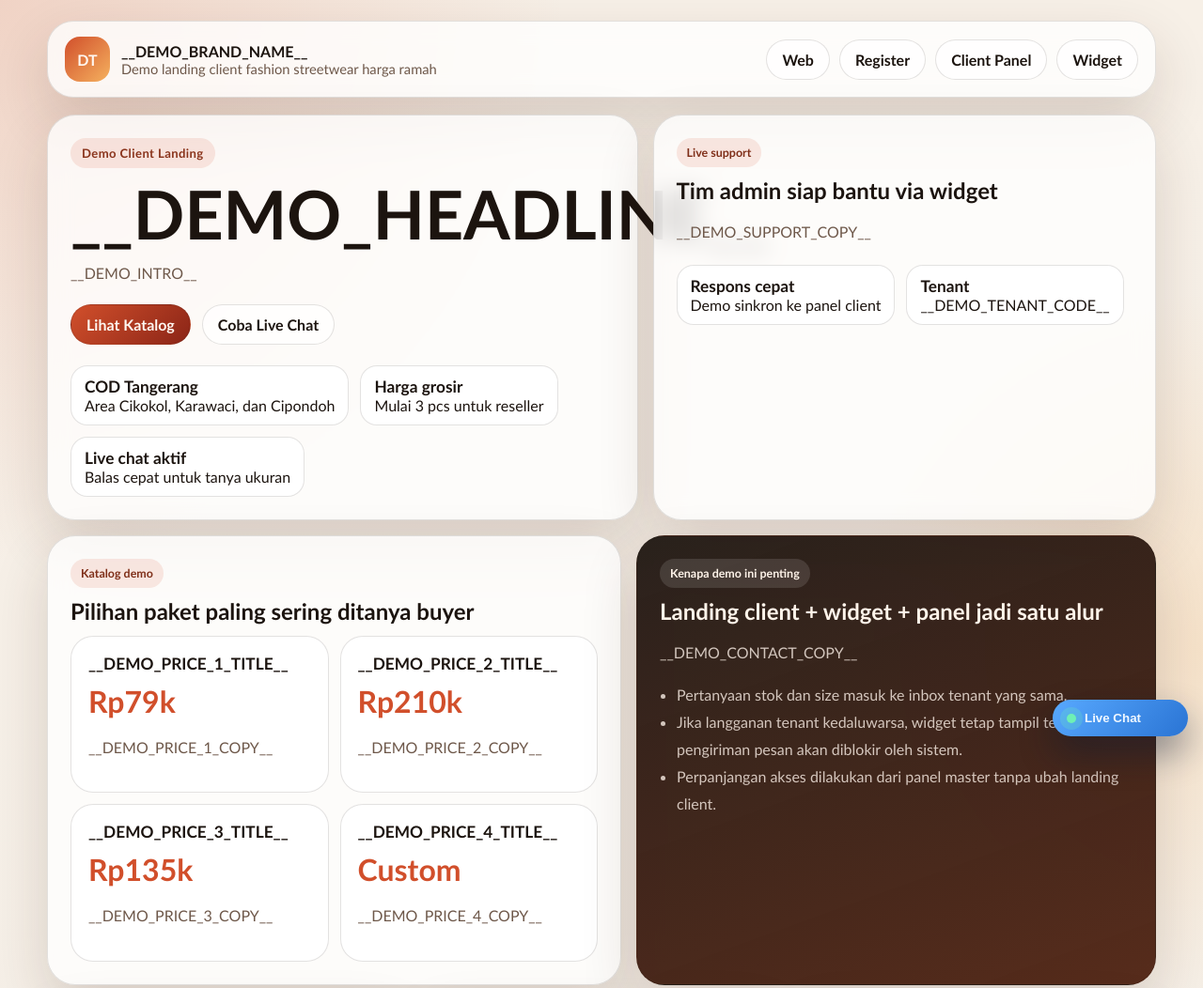
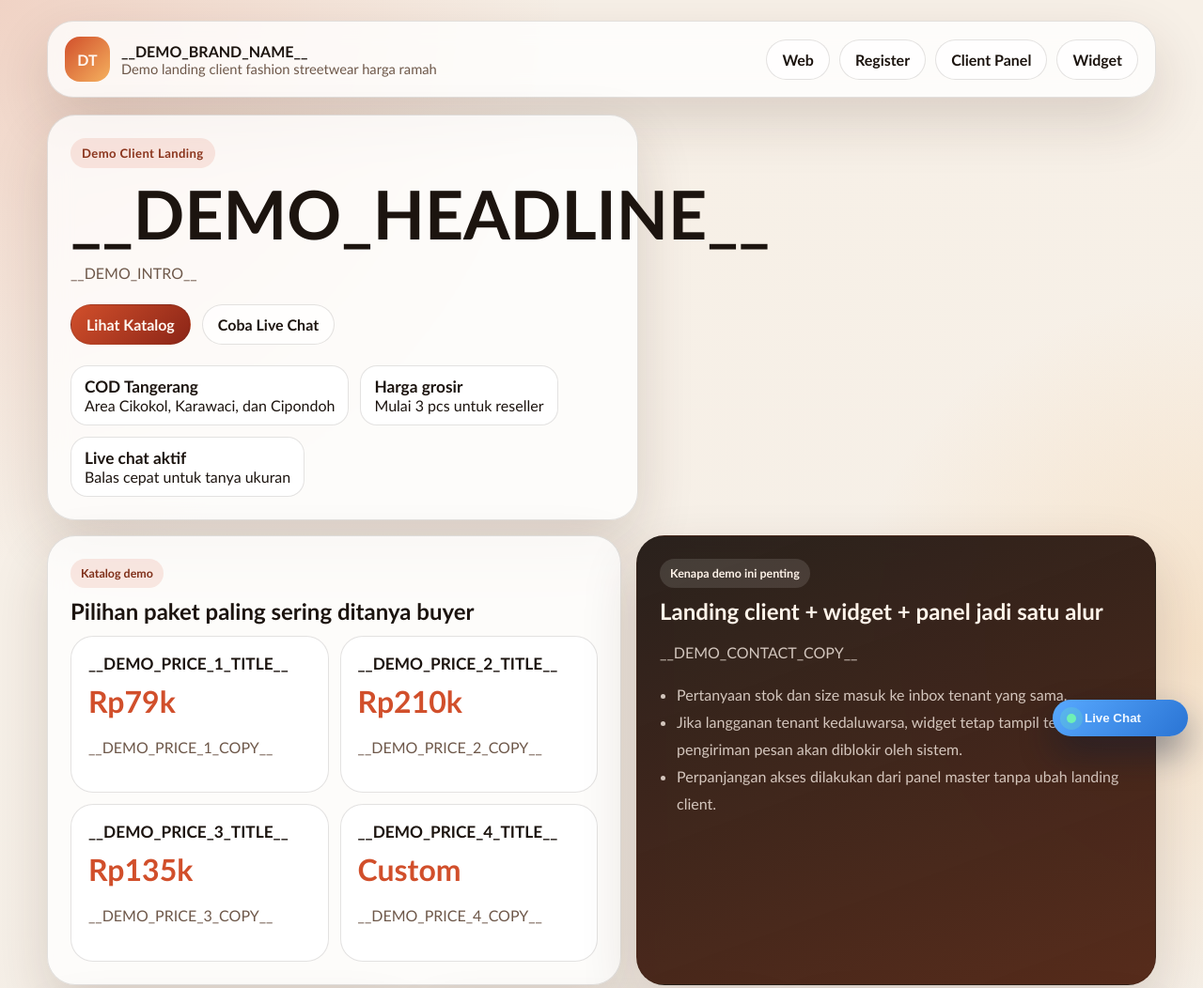
Before and after one commit to JHiilenk/LiveChat-Server, a website: page platform/public/demo.html in a window 1280 px wide. Shown: the top 1052 px of the page at 94% size. Drawn offline with Linux system fonts and the light colour scheme.

Commit message:
Remove duplicate demo visual block from platform/public/demo.html

```diff
--- a/platform/public/demo.html
+++ b/platform/public/demo.html
@@ -334,23 +334,6 @@
           </div>
         </article>
 
-        <aside class="visual-stack">
-          <section class="offer-panel" id="chat-demo">
-            <span class="badge">Live support</span>
-            <h2 style="margin: 0 0 10px">Tim admin siap bantu via widget</h2>
-            <p>__DEMO_SUPPORT_COPY__</p>
-            <div class="meta-row">
-              <div class="meta-chip">
-                <strong>Respons cepat</strong>
-                <span>Demo sinkron ke panel client</span>
-              </div>
-              <div class="meta-chip">
-                <strong>Tenant</strong>
-                <span>__DEMO_TENANT_CODE__</span>
-              </div>
-            </div>
-          </section>
-        </aside>
       </section>
 
       <section class="section-grid" id="katalog">
```
